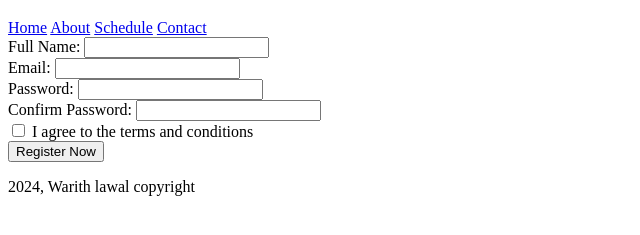
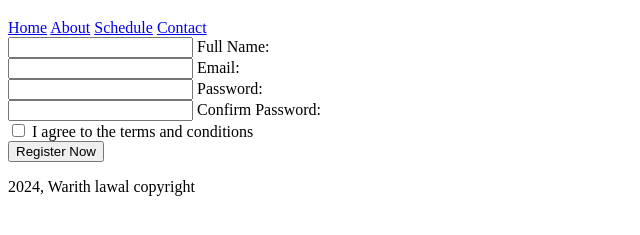
Before and after one commit to Warithlawal/TechCon_HTML, a plain HTML site: page techcon_website/register.html in a window 1280 px wide. Shown: the part 61-296 px from the top of the page, without its empty margins (0-640 px from the left). Drawn offline with Linux system fonts and the light colour scheme.

Commit message:
Add files via upload

```diff
--- a/techcon_website/register.html
+++ b/techcon_website/register.html
@@ -19,28 +19,28 @@
 
 
 	<main>
-		<form\s+[^>
+		<form>
  		<div>
-            <label for="name">Full Name:</label>
             <input type="text" id="name" name="name" required>
+             <label for="name">Full Name:</label>
         </div>
 
         <!-- Email Field -->
         <div>
+            <input type="email" id="email" name="email" required>
             <label for="email">Email:</label>
-            <input type="email" id="email" name="email" required>
         </div>
 
         <!-- Password Field -->
         <div>
+            <input type="password" id="password" name="password" required>
             <label for="password">Password:</label>
-            <input type="password" id="password" name="password" required>
         </div>
 
         <!-- Confirm Password Field -->
         <div>
+            <input type="password" id="confirm_password" name="confirm_password" required>
             <label for="confirm_password">Confirm Password:</label>
-            <input type="password" id="confirm_password" name="confirm_password" required>
         </div>
 
         <!-- Terms and Conditions Checkbox -->
```
